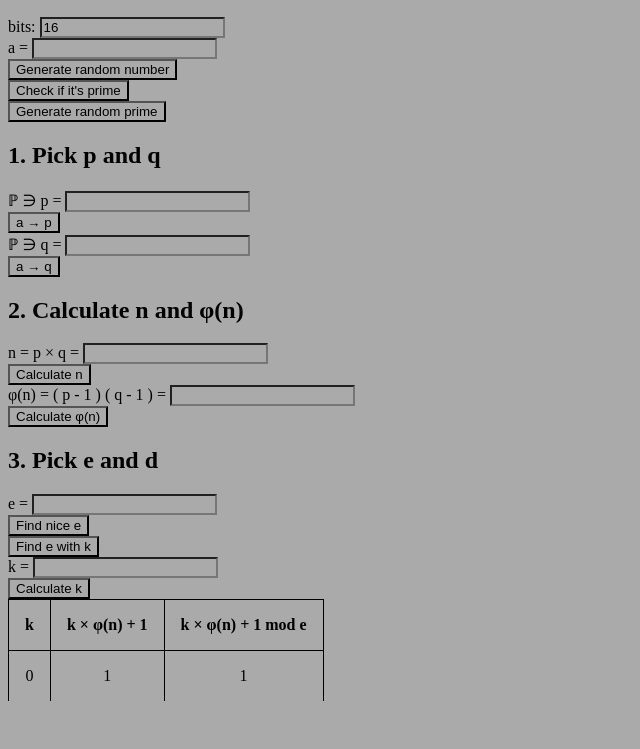
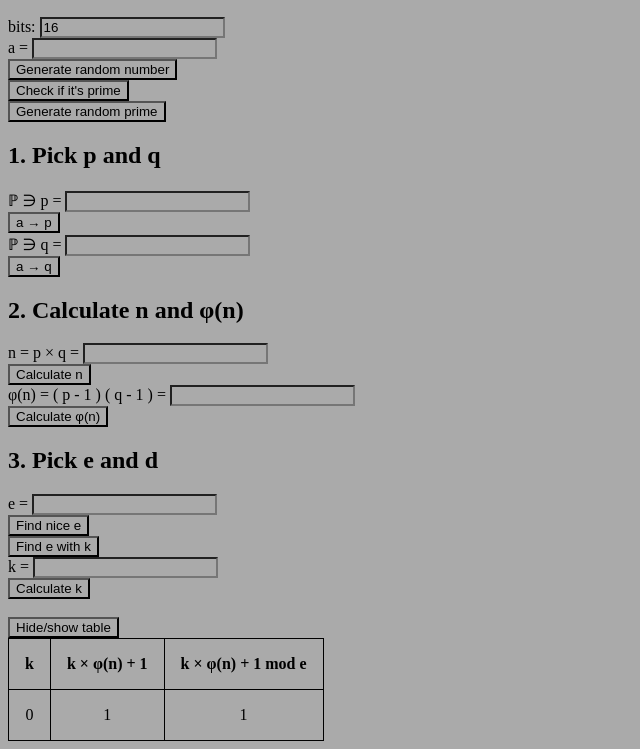
Before and after one commit to Nircek/rsa-calculator, a plain HTML site: page index.html in a window 1280 px wide. Shown: the part 110-859 px from the top of the page, without its empty margins (0-640 px from the left). Before the commit the page ends 819 px from the top, so only its background shows below. Drawn offline with Linux system fonts and the light colour scheme.

Commit message:
Add possibility to hide table

```diff
--- a/index.html
+++ b/index.html
@@ -36,7 +36,8 @@
     <button id="calc_e">Find nice e</button><br />
     <button id="calc_e_k">Find e with k</button><br />
     k = <input name="k" id="k" /><br />
-    <button id="calc_k">Calculate k</button><br />
+    <button id="calc_k">Calculate k</button><br /><br />
+    <button id="hide_table">Hide/show table</button><br />
     <table id="k_table">
       <thead>
         <th>k</th>
--- a/site.js
+++ b/site.js
@@ -83,6 +83,9 @@ const ginit = () => {
     if (g.e.value != 'error') g.k.value = calc[2];
     g.e.value = calc[3];
   };
+  const hide_table = () => {
+    g.k_table.className = g.k_table.className ? '' : 'hidden';
+  };
   Object.entries({
     random: random,
     if_prime: if_prime,
@@ -94,6 +97,7 @@ const ginit = () => {
     calc_k: calc_k,
     calc_e: calc_e,
     calc_e_k: () => calc_e(null, g.k.value),
+    hide_table: hide_table,
   }).forEach((e) => {
     g[e[0]].onclick = e[1];
   });
--- a/style.css
+++ b/style.css
@@ -7,7 +7,7 @@ button {
   display: none;
 }
 table {
-  border: none;
+  border-bottom: 1px solid #000;
   border-collapse: collapse;
 }
 table thead {
```
